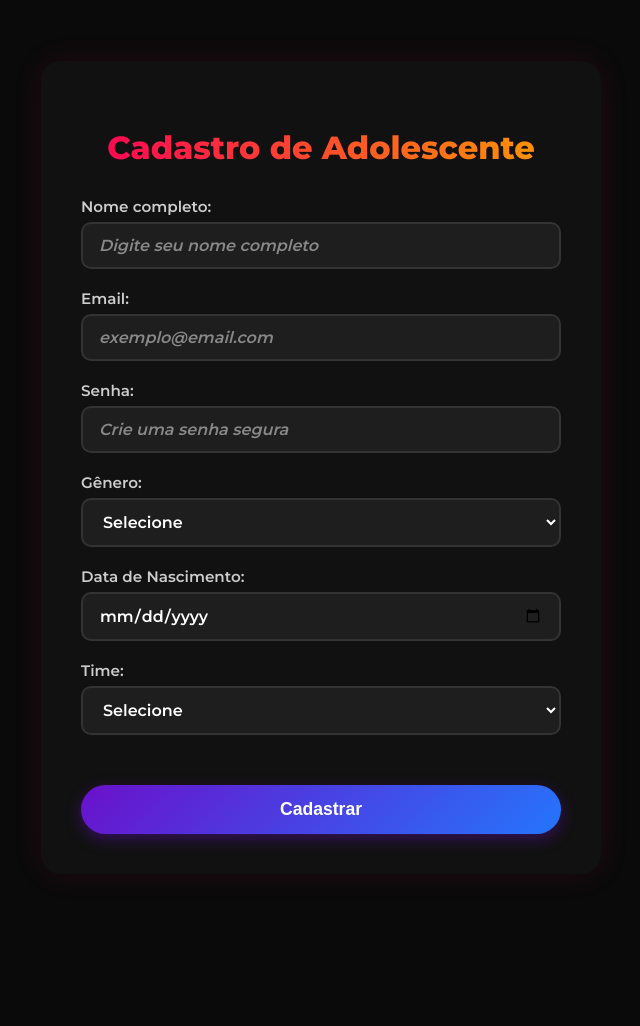
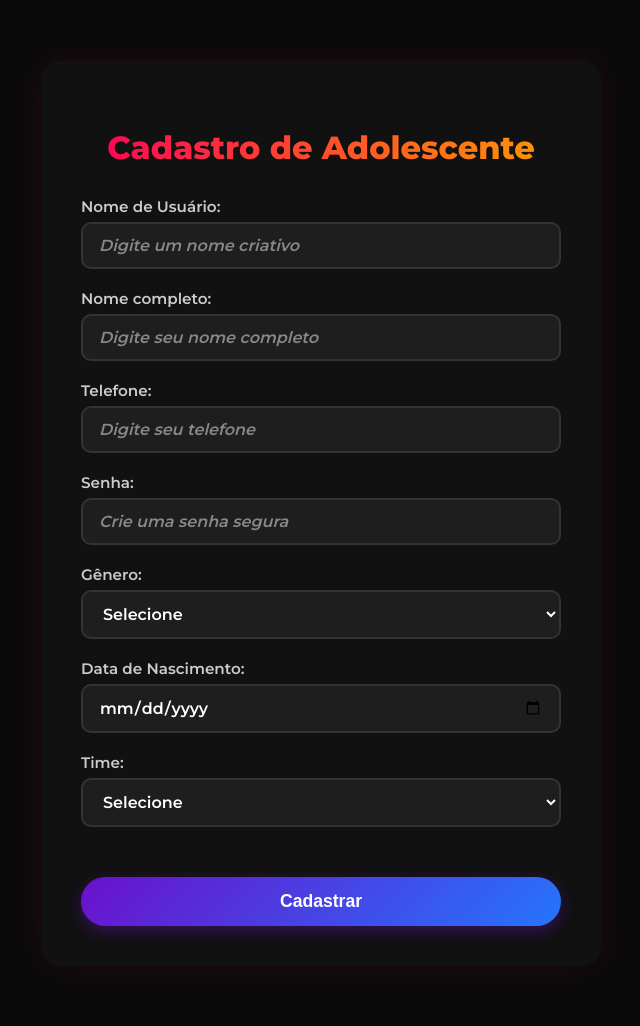
Before and after one commit to CkyHP/Site_adowes, a Django app: page /cadastro/ in a window 1280 px wide. Shown: the part 231-1257 px from the top of the page, without its empty margins (319-959 px from the left). Before the commit the page ends 1080 px from the top, so only its background shows below. Run offline with Django 5.2, Linux system fonts and the light colour scheme.

Commit message:
validações e usuario no cadastro

```diff
--- a/adowes_site/settings.py
+++ b/adowes_site/settings.py
@@ -28,7 +28,7 @@
 SECRET_KEY = os.getenv('DJANGO_SECRET_KEY')
 
 # SECURITY WARNING: don't run with debug turned on in production!
-DEBUG = os.getenv('DJANGO_DEBUG', 'False') == 'True'
+DEBUG = os.getenv('DJANGO_DEBUG')
 
 ALLOWED_HOSTS = str(os.environ.get('DJANGO_ALLOWED_HOSTS', default='localhost')).split(',')
 
--- a/system/models.py
+++ b/system/models.py
@@ -15,6 +15,7 @@
 
     genero = models.CharField(max_length=1, choices=GENEROS)
     data_nascimento = models.DateField(null=True, blank=True)
+    telefone = models.CharField(max_length=15, null=True, blank=True)
     time = models.CharField(max_length=10, choices=TIMES)
     is_lider = models.BooleanField(default=False)
     is_adolescente = models.BooleanField(default=False)
@@ -34,6 +35,7 @@
     ]
 
     nome = models.CharField(max_length=100)
+
     data = models.DateField(null=True, blank=True)
     dia_semana = models.CharField(max_length=10, choices=DIAS_SEMANA, null=True, blank=True)
     horario = models.TimeField()
--- a/system/templates/cadastro.html
+++ b/system/templates/cadastro.html
@@ -143,18 +143,30 @@
 
       <h2>Cadastro de Adolescente</h2>
 
+
+        {% if messages %}
+          <div>
+            {% for message in messages %}
+              <p class="form-error">{{ message }}</p>
+            {% endfor %}
+          </div>
+        {% endif %}
+
       <form method="POST">
         {% csrf_token %}
 
-
+        <div>
+          <label for="username">Nome de Usuário:</label>
+          <input type="text" name="username" id="username" required placeholder="Digite um nome criativo">
+        </div>
         <div>
       <label for="nome">Nome completo:</label>
       <input type="text" name="nome" id="nome" required placeholder="Digite seu nome completo">
-    </div>
+      </div>
 
     <div>
-      <label for="email">Email:</label>
-      <input type="email" name="email" id="email" required placeholder="exemplo@email.com">
+      <label for="email">Telefone:</label>
+      <input type="tel" name="telefone" id="telefone" required placeholder="Digite seu telefone">
     </div>
 
     <div>
@@ -192,3 +204,33 @@
     {% endif %}
   </form>
 </div>
+<script>
+  function formatPhoneInput(inputId) {
+    const input = document.getElementById(inputId);
+
+    input.addEventListener('input', function(e) {
+      let value = e.target.value.replace(/\D/g, '');
+      let formatted = '';
+
+      if (value.length > 0) {
+        formatted += '(' + value.substring(0, Math.min(2, value.length));
+      }
+
+      if (value.length > 2) {
+        formatted += ') ' + value.substring(2, Math.min(7, value.length));
+      }
+
+      if (value.length > 7) {
+        formatted += '-' + value.substring(7, Math.min(11, value.length));
+      }
+
+      e.target.value = formatted;
+    });
+  }
+
+  // Aplica a formatação no campo de telefone do cadastro
+  formatPhoneInput('telefone');
+</script>
+
+</body>
+</html>
--- a/system/templates/login.html
+++ b/system/templates/login.html
@@ -143,8 +143,8 @@
     <form method="POST">
       {% csrf_token %}
       <div>
-        <label for="email">Email:</label>
-        <input type="email" name="email" id="email" required>
+        <label for="email">Username:</label>
+        <input type="text" name="username" id="username" required>
       </div>
 
       <div>
--- a/system/urls.py
+++ b/system/urls.py
@@ -14,4 +14,5 @@
     path('lider/evento/novo/', views.criar_evento, name='criar_evento'),
     path('lider/evento/editar/<int:id>/', views.editar_evento, name='editar_evento'),
     path('lider/evento/excluir/<int:id>/', views.excluir_evento, name='excluir_evento'),
+
 ]
--- a/system/views.py
+++ b/system/views.py
@@ -6,6 +6,11 @@
 from django.utils import timezone
 from datetime import timedelta
 import calendar
+from django.contrib import messages
+from .models import Usuario
+from django.utils import timezone
+from datetime import datetime
+import re
 
 
 
@@ -17,39 +22,79 @@
 # usuarios/views.py
 
 
+def is_senha_forte(senha):
+    return (
+        len(senha) >= 8 and
+        re.search(r'[A-Z]', senha) and
+        re.search(r'[a-z]', senha) and
+        re.search(r'\d', senha) and
+        re.search(r'[@$!%*?&#]', senha)
+    )
+
 def cadastro(request):
     if request.method == 'POST':
+        username = request.POST.get('username')
         nome = request.POST.get('nome')
-        email = request.POST.get('email')
+        telefone = request.POST.get('telefone')
         password = request.POST.get('password')
         genero = request.POST.get('genero')
         data_nascimento = request.POST.get('data_nascimento')
         time = request.POST.get('time')
-        print(email, password, nome, genero, data_nascimento, time)
 
+        # Validação do username
+        if Usuario.objects.filter(username=username).exists():
+            messages.error(request, 'Este nome de usuário já está em uso.')
+            return redirect('cadastro')
+        if not re.match(r'^[a-zA-Z0-9_.-]+$', username):
+            messages.error(request, 'Nome de usuário inválido. Use apenas letras, números e _ . -')
+            return redirect('cadastro')
+
+        # Validação da data de nascimento
+        try:
+            nascimento = datetime.strptime(data_nascimento, '%Y-%m-%d').date()
+            if nascimento >= timezone.now().date():
+                messages.error(request, 'Data de nascimento inválida.')
+                return redirect('cadastro')
+        except ValueError:
+            messages.error(request, 'Formato de data inválido.')
+            return redirect('cadastro')
+
+        # Validação de senha forte
+        if not is_senha_forte(password):
+            messages.error(request, 'A senha deve ter pelo menos 8 caracteres, incluindo maiúsculas, minúsculas, números e símbolos.')
+            return redirect('cadastro')
+
+        # Divisão do nome
+        nome_split = nome.split()
+        first_name = nome_split[0]
+        last_name = ' '.join(nome_split[1:]) if len(nome_split) > 1 else ''
+
+        # Criação do usuário
         Usuario.objects.create_user(
-            username=email,
-            email=email,
+            username=username,
             password=password,
-            first_name=nome.split()[0],
-            last_name=nome.split()[1] if len(nome.split()) > 1 else '',
+            first_name=first_name,
+            last_name=last_name,
             genero=genero,
             data_nascimento=data_nascimento,
             time=time,
+            telefone=telefone,
             is_adolescente=True,
             is_lider=False
         )
+
+        messages.success(request, 'Cadastro realizado com sucesso. Faça o login!')
         return redirect('login')
 
     return render(request, 'cadastro.html')
 
 def login_view(request):
     if request.method == 'POST':
-        email = request.POST.get('email')
+        username = request.POST.get('username')
         password = request.POST.get('password')
 
         try:
-            user = Usuario.objects.get(email=email)
+            user = Usuario.objects.get(username=username)
             user = authenticate(request, username=user.username, password=password)
 
             if user is not None:
```
Also changed, not shown: system/email_test.py (added, +17 -0 lines), system/migrations/0001_initial.py, system/migrations/0002_remove_usuario_email_confirmado_usuario_telefone.py (added).
